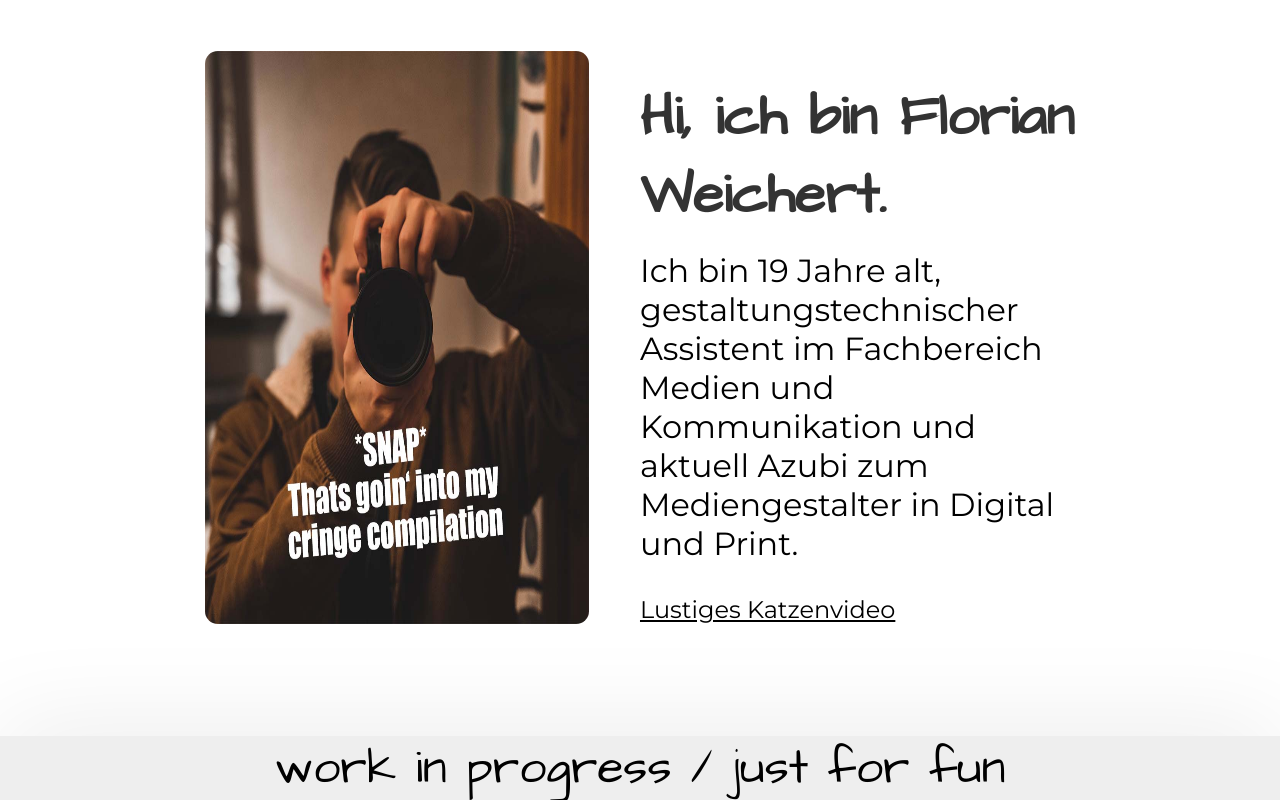
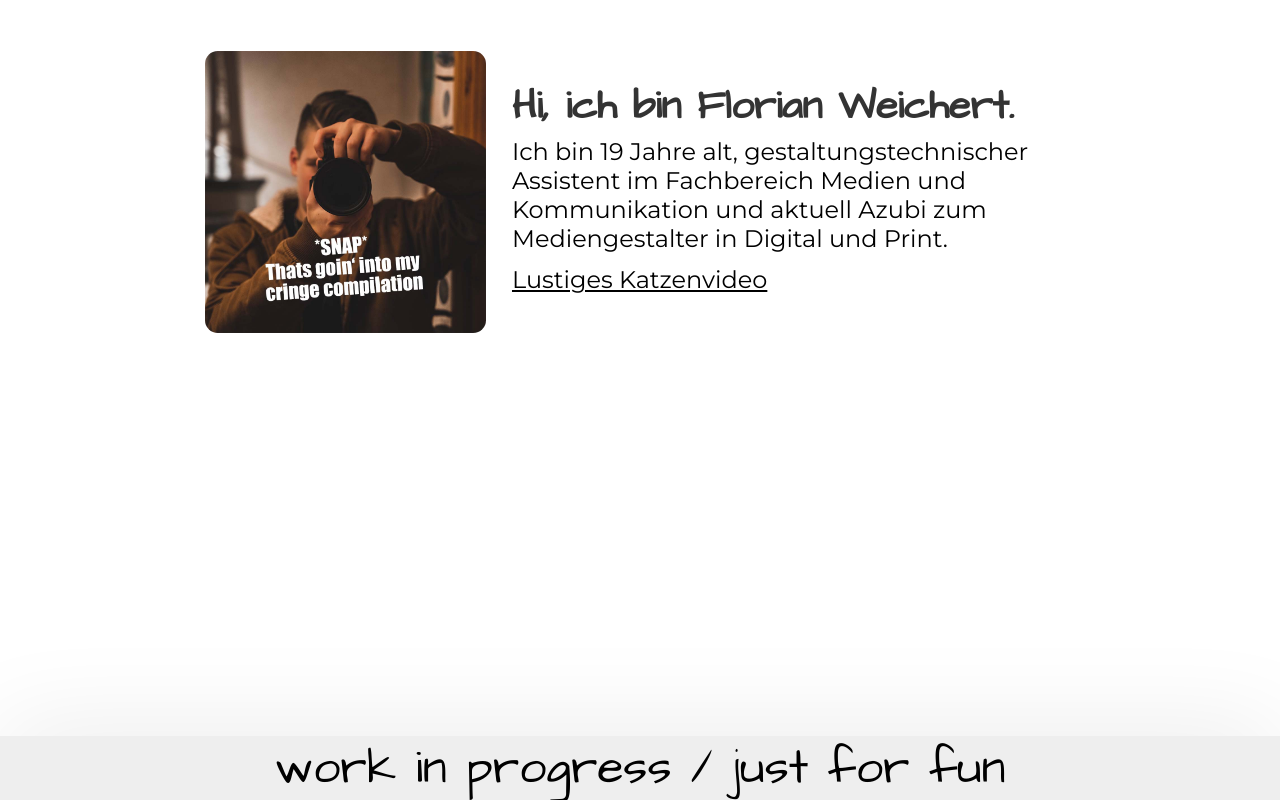
Before and after one commit to LowLevelSubmarine/LowLevelSubmarine.github.io, a plain HTML site: page index.html in a window 1280 px wide. Drawn offline with Linux system fonts and the light colour scheme.

Commit message:
layout changes

```diff
--- a/style.css
+++ b/style.css
@@ -15,10 +15,10 @@ body {
 }
 
 .wrapper {
+  display: grid;
+  grid-template-columns: 1fr;
+  grid-column-gap: 2vw;
   margin: 5vw;
-  display: flex;
-  flex-wrap: wrap;
-  justify-content: center;
   padding-bottom: 5vw;
 }
 
@@ -27,6 +27,7 @@ body {
 }
 
 .wrapper > .desc > h1 {
+  line-height: 0.9em;
   font-family: 'Architects Daughter', cursive;
   font-size: 5em;
   margin-top: 0.5em;
@@ -37,7 +38,7 @@ body {
   font-family: 'Montserrat', sans-serif;
   font-size: 2em;
   margin-top: 0.5em;
-  margin-bottom: 1em;
+  margin-bottom: 0.5em;
 }
 
 .wrapper > .desc > a {
@@ -73,22 +74,26 @@ body {
     margin-bottom: 5vw;
   }
 
-  .wrapper > .desc > h1 {
-    font-size: 3.5em;
+  .wrapper {
+    grid-template-columns: 1fr 2fr;
+    margin: 4vw 16vw;
   }
 
-  .wrapper {
-    margin: 4vw 16vw;
-    flex-wrap: nowrap;
+  .wrapper > .desc {
+    align-self: center;
+  }
+
+  .wrapper > .desc > h1 {
+    font-size: 2.5em;
+    margin-top: 0;
+  }
+
+  .wrapper > .desc > p {
+    font-size: 1.5em;
   }
 
   .wrapper > img {
-    width: 30vw;
     border-radius: 1vw;
-  }
-
-  .wrapper > .desc {
-    margin-left: 4vw;
   }
 
   .wrapper > .desc > a {
```
